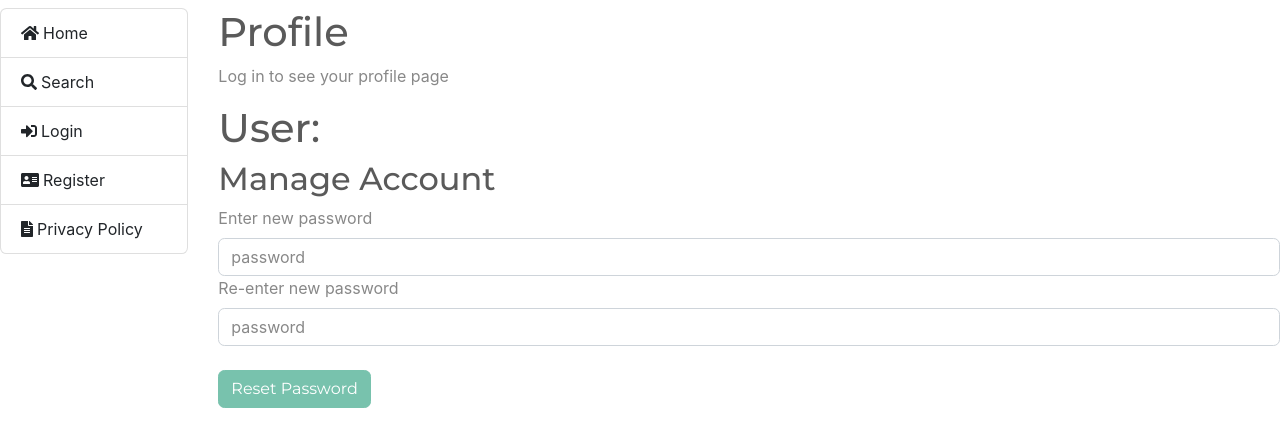
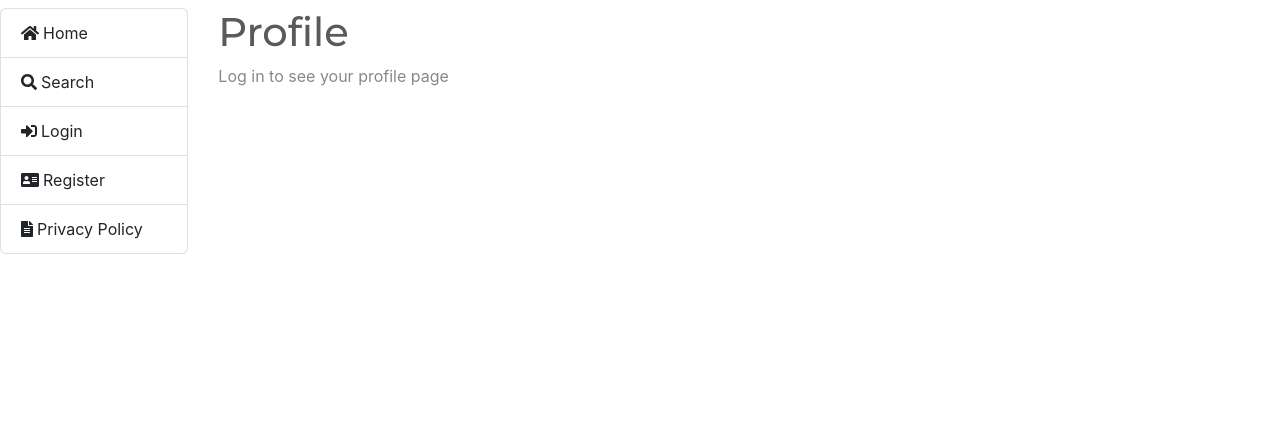
Before and after one commit to aruskin/music-quotes-project, a React (Create React App) app: page /profile in a window 1280 px wide. Shown: the top 446 px of the page. Built offline with nearby package versions, Linux system fonts and the light colour scheme.

Commit message:
Profile customization by role

```diff
--- a/src/components/Profile/MyProfile.js
+++ b/src/components/Profile/MyProfile.js
@@ -44,14 +44,27 @@ function ResetPassword(){
     )
 }
 
-function MyProfile(){
-    const user = useSelector((state) => state.user);
+function MyProfile(whoseProfile){
+    if(whoseProfile.user.username){
         return(
             <div>
                 <h2 className="mt-2">Manage Account</h2>
                 <ResetPassword/>
+                {whoseProfile.user.role !== 'DEFAULT' ?
+                    <><h2 className="mt-2">Just for you</h2>
+                    {whoseProfile.user.role === 'ADMIN' && whoseProfile.user.adminContact ?
+                    <div>Your email: {whoseProfile.user.adminContact}</div>
+                    : ''}
+                    {whoseProfile.user.role === 'BANNED' && whoseProfile.user.banReason ?
+                    <div>You were banned for: {whoseProfile.user.banReason}</div>
+                     : ''}</>
+                : ''}
             </div>
             )
+    }else{
+        return(null)
+    }
+
 }
 
 export default MyProfile;
--- a/src/components/Profile/index.js
+++ b/src/components/Profile/index.js
@@ -75,9 +75,9 @@ function Profile(){
                     </div>
                 : ''}
 
-                {whoseProfile.username && whoseProfile.username === user.username ?
-                    <h1>My Profile</h1>
-                : <h1>User: {whoseProfile.username}</h1>}
+                {whoseProfile.username ?
+                 (whoseProfile.username === user.username ?<h1>My Profile</h1> : <h1>User: {whoseProfile.username}</h1>)
+                 : ''}
 
                 {whoseProfile.username ?
                     <div>
@@ -89,7 +89,7 @@ function Profile(){
                     </div>
                 : ''}
 
-                {whoseProfile.username === user.username ? <MyProfile/>: ''}
+                {whoseProfile.username === user.username ? <MyProfile user={whoseProfile}/>: ''}
             </div>
         </div>
     )
```
Lines whose indentation alone changed are shown as unchanged.
